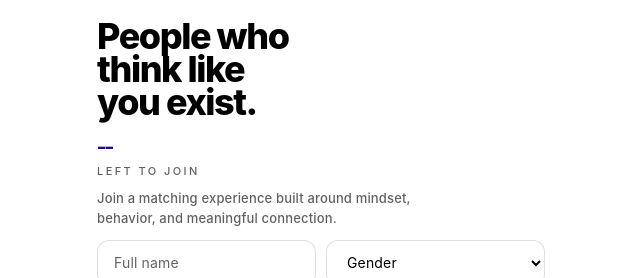
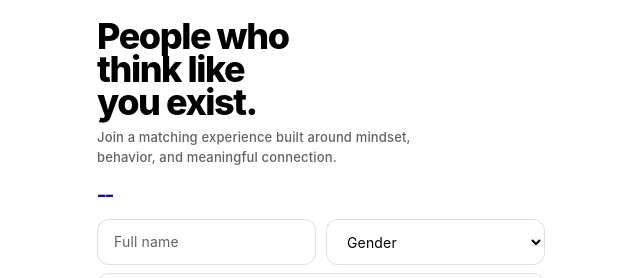
Before and after one commit to gurutejaa/ThoughtMatch, a Next.js app: page /register in a window 1280 px wide. Shown: the top 278 px of the page, without its empty margins (319-959 px from the left). Built offline with nearby package versions, Linux system fonts and the light colour scheme; no server answers; the database is empty.

Commit message:
move register timer below supporting copy

```diff
--- a/app/register/page.tsx
+++ b/app/register/page.tsx
@@ -327,9 +327,11 @@ export default function Register() {
             <span className="block">think like</span>
             <span className="block">you exist.</span>
           </h1>
-          <div className="mt-3">
+          <p className="mt-2 max-w-[20rem] text-left text-[13px] font-medium leading-5 text-[var(--muted)]">
+            Join a matching experience built around mindset, behavior, and meaningful connection.
+          </p>
           <p
-              className="text-left text-[1.75rem] leading-none tracking-[-0.06em] text-[var(--accent-deep)]"
+            className="mt-3 text-left text-[1.75rem] leading-none tracking-[-0.06em]"
             style={{
               fontFamily: '"Bodoni 72", "Didot", "Times New Roman", serif',
               fontWeight: 700,
@@ -337,13 +339,6 @@ export default function Register() {
             }}
           >
             {countdownLabel ?? "--"}
-            </p>
-            <p className="mt-1 text-left text-[11px] font-medium uppercase tracking-[0.22em] text-[var(--muted)]">
-              left to join
-            </p>
-          </div>
-          <p className="mt-2 max-w-[20rem] text-left text-[13px] font-medium leading-5 text-[var(--muted)]">
-            Join a matching experience built around mindset, behavior, and meaningful connection.
           </p>
         </div>
 
```
Lines whose indentation alone changed are shown as unchanged.
